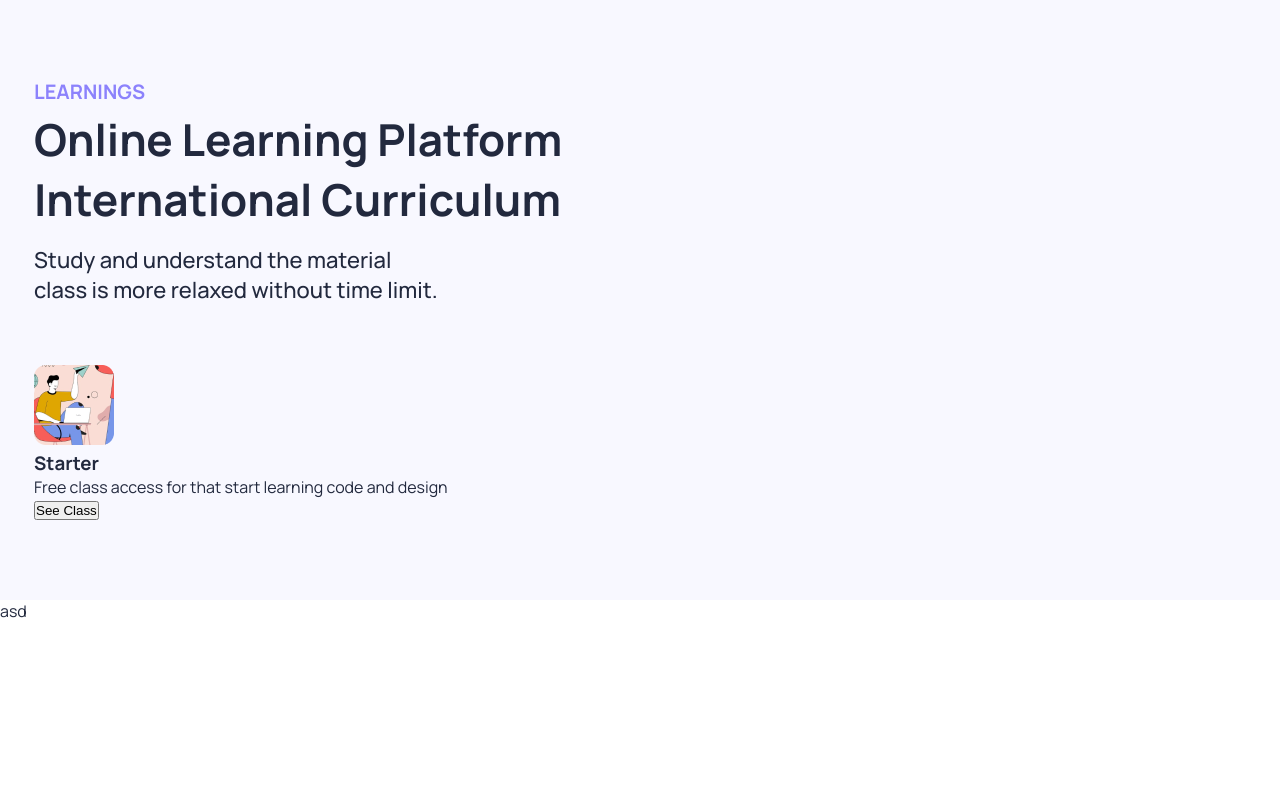
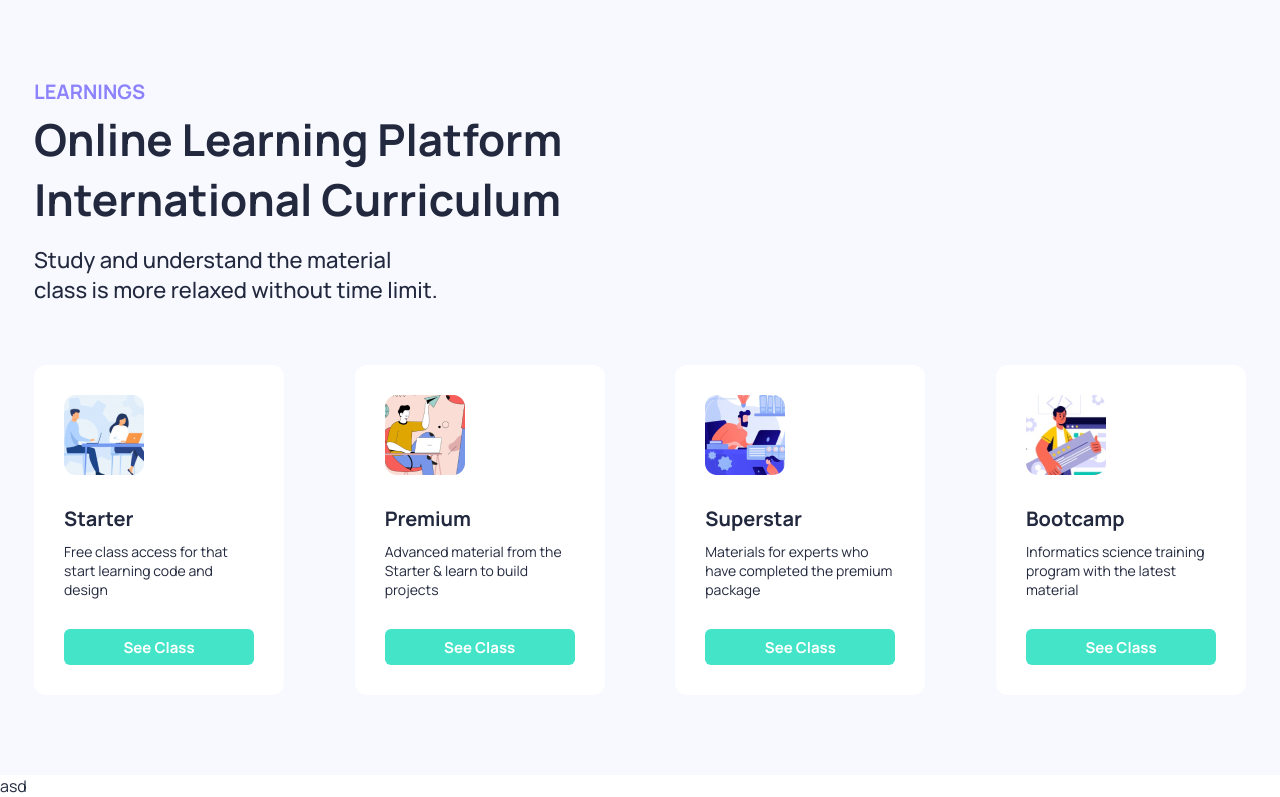
Before and after one commit to itsmeriski/slicing-web-vanilla-1, a website: page index.html in a window 1280 px wide. Shown: the part 858-1655 px from the top of the page. Before the commit the page ends 1480 px from the top, so only its background shows below. Drawn offline with Linux system fonts and the light colour scheme.

Commit message:
update belajar slicing web

```diff
--- a/app.js
+++ b/app.js
@@ -1,28 +1,44 @@
 const contentLearningCards = [
   {
-        image: "images/Mask Group.png",
-        altImage: "",
+    image: "images/Mask Group-1.png",
+    altImage: "Free class access for that start learning code and design",
     title: "Starter",
     desc: "Free class access for that start learning code and design",
   },
   {
-        image: "images/Mask Group-1.png",
-        altImage: "",
+    image: "images/Mask Group.png",
+    altImage: "Advanced material from the Starter & learn to build projects",
     title: "Premium",
     desc: "Advanced material from the Starter & learn to build projects",
   },
   {
     image: "images/Mask Group-2.png",
-        altImage: "",
+    altImage: "Materials for experts who have completed the premium package",
     title: "Superstar",
     desc: "Materials for experts who have completed the premium package",
   },
   {
     image: "images/Mask Group-3.png",
-        altImage: "",
+    altImage: "Informatics science training program with the latest material",
     title: "Bootcamp",
     desc: "Informatics science training program with the latest material",
   },
 ];
 
 const learningCards = document.getElementsByClassName("learning__cards");
+
+if (learningCards) {
+  for (let i = 0; i < contentLearningCards.length; i++) {
+    const card = document.createElement("div");
+    card.className = "learning__card";
+
+    card.innerHTML = `
+        <img src="${contentLearningCards[i].image}" alt="${contentLearningCards[i].altImage}" class="learning__card-image" />
+        <h3 class="learning__card-title">${contentLearningCards[i].title}</h3>
+        <p class="learning__card-desc">${contentLearningCards[i].desc}</p>
+        <button class="btn btn--small btn--primary">See Class</button>
+    `;
+
+    learningCards[0].appendChild(card);
+  }
+}
--- a/index.html
+++ b/index.html
@@ -106,20 +106,7 @@
               time limit.
             </p>
 
-            <div class="learning__cards">
-              <div class="learning__card">
-                <img
-                  src="images/Mask Group.png"
-                  alt=""
-                  class="learning__card-image"
-                />
-                <h3 class="learning__card-title">Starter</h3>
-                <p class="learning__card-desc">
-                  Free class access for that start learning code and design
-                </p>
-                <button class="">See Class</button>
-              </div>
-            </div>
+            <div class="learning__cards"></div>
           </div>
         </div>
       </main>
--- a/styles.css
+++ b/styles.css
@@ -5,7 +5,7 @@
   --green: #44e4c9;
   --grey-1: #a2b3bf;
   --grey-2: #f7f7fd;
-  --grey-3: #F8F8FF;
+  --grey-3: #f8f8ff;
   --white: #fff;
 
   --w-laptop: 1212px;
@@ -19,7 +19,7 @@
 
 html,
 body {
-  font-family: 'Manrope', sans-serif;
+  font-family: "Manrope", sans-serif;
   background-color: var(--white);
   color: var(--black);
 }
@@ -42,6 +42,14 @@ main {
   all: unset;
   cursor: pointer;
   user-select: none;
+}
+
+.btn--small {
+  padding-inline: 58px;
+  border-radius: 6px;
+  height: 36px;
+  font-weight: 700;
+  font-size: 15px;
 }
 
 .btn--normal {
@@ -225,3 +233,47 @@ main {
   font-size: 22px;
   margin-bottom: 60px;
 }
+
+.learning__cards {
+  display: flex;
+  justify-content: space-between;
+  flex-flow: row wrap;
+}
+
+.learning__card {
+  width: min(100%, 250px);
+  background-color: var(--white);
+  border-radius: 12px;
+  padding: 30px;
+  display: flex;
+  flex-direction: column;
+  align-items: flex-start;
+}
+
+.learning__card > .btn {
+  align-self: stretch;
+  text-align: center;
+  background-color: var(--green);
+  color: var(--white);
+  transition: all 0.3s ease-in-out;
+}
+
+.learning__card > .btn:hover {
+  background-color: var(--white);
+  color: var(--green);
+  outline: 1px solid var(--green);
+}
+
+:is(.learning__card-image, .learning__card-desc) {
+  margin-bottom: 30px;
+}
+
+.learning__card-title {
+  font-weight: 700;
+  font-size: 20px;
+  margin-bottom: 10px;
+}
+
+.learning__card-desc {
+  font-size: 14px;
+}
```
Lines whose indentation alone changed are shown as unchanged.
